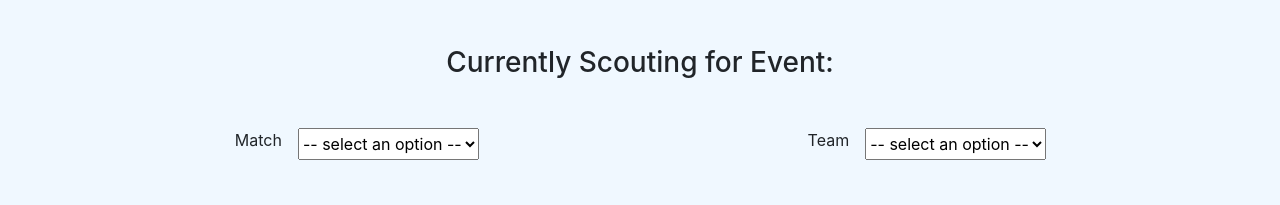
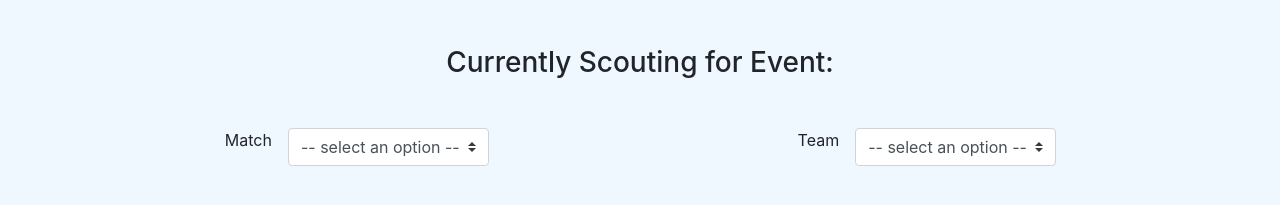
Before and after one commit to NicholsSchool/2020-FTCScouting, a plain HTML site: page public/index.html in a window 1280 px wide. Shown: the part 99-304 px from the top of the page. Drawn offline with nearby package versions, Linux system fonts and the light colour scheme; some packages are replaced by stand-ins of ours; no server answers.

Commit message:
Stylized the select options

```diff
--- a/public/index.html
+++ b/public/index.html
@@ -44,7 +44,7 @@
                 <div class="input-group mb-3">
                     <div class="input-group-prepend">
                         <label class = "mr-3">Match</label>
-                        <select style="height: 2em" id="match-choices">
+                        <select class = "custom-select" id="match-choices">
                             <option disabled selected value> -- select an option -- </option>
                         </select>
                     </div>
@@ -54,7 +54,7 @@
                 <div class="input-group mb-3">
                     <div class="input-group-prepend">
                         <label class = "mr-3">Team</label>
-                        <select style="height: 2em" id="team-choices">
+                        <select class = "custom-select" id="team-choices">
                             <option disabled selected value> -- select an option -- </option>
                         </select>
                     </div>
```
